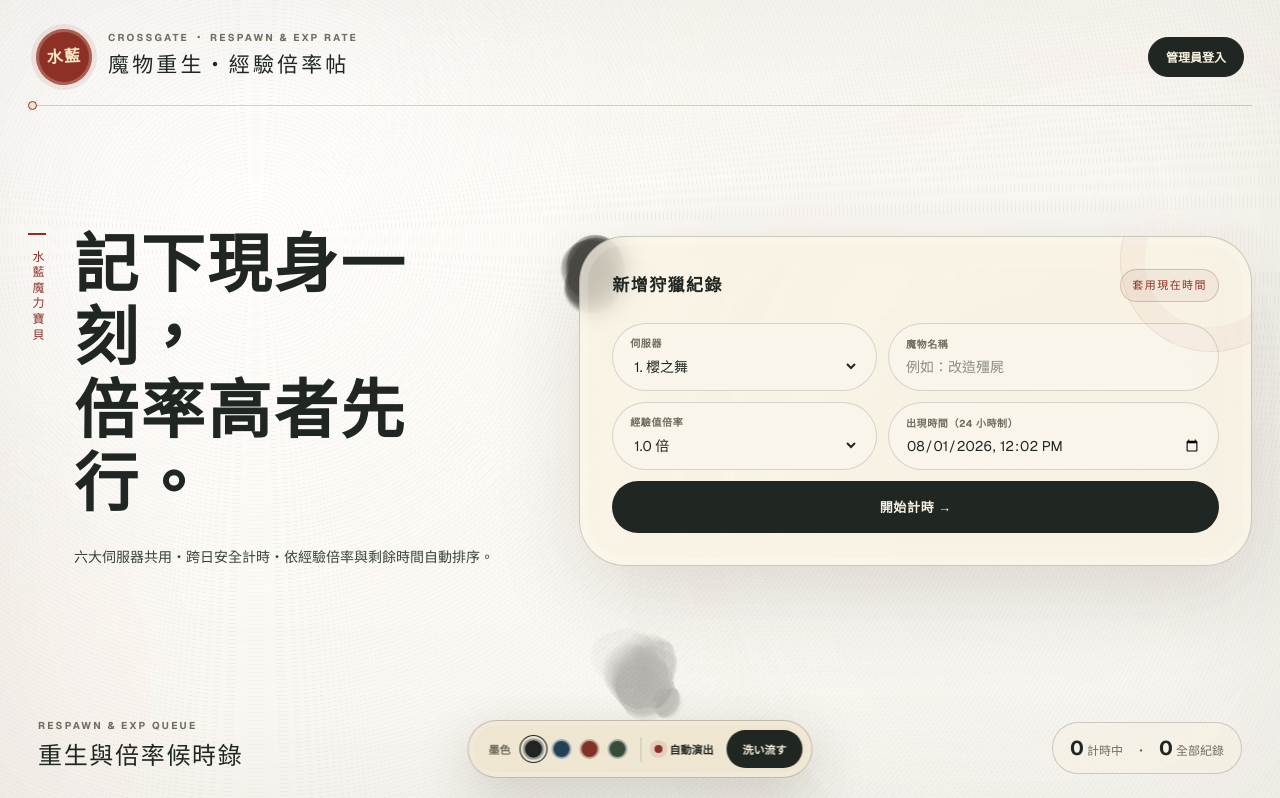
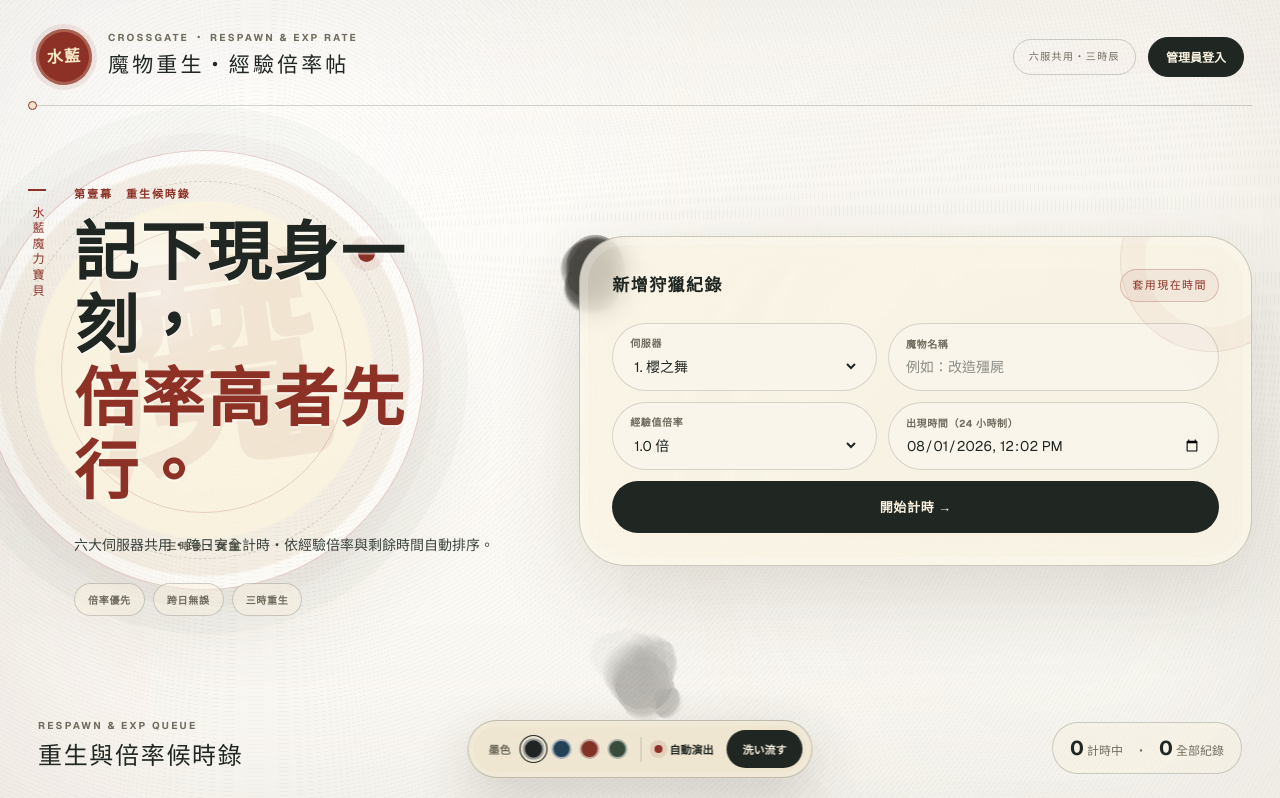
Before and after one commit to teemo1069/cg-monster-timer, a Next.js app: page / in a window 1280 px wide. Shown: the top 798 px of the page. Built offline with nearby package versions, Linux system fonts and the light colour scheme.

Commit message:
完成圓形計時器互動與相容性修正

```diff
--- a/app/page.tsx
+++ b/app/page.tsx
@@ -31,6 +31,7 @@ function clean(v: unknown): Timer[] {
     .map(x => ({ ...x, monster: x.monster.trim().slice(0, 30) || "未命名魔物", multiplier: MULTIPLIERS.includes(x.multiplier) ? x.multiplier : 1 }));
 }
 function localValue(date = new Date()) { return new Date(date.getTime() - date.getTimezoneOffset() * 60000).toISOString().slice(0, 16); }
+function timerId() { return globalThis.crypto?.randomUUID?.() ?? `${Date.now()}-${Math.random().toString(36).slice(2, 10)}`; }
 function clock(ms: number) {
   const total = Math.max(0, Math.floor(ms / 1000));
   return [Math.floor(total / 3600), Math.floor(total % 3600 / 60), total % 60].map(x => String(x).padStart(2, "0")).join(":");
@@ -76,19 +77,19 @@ function InkCanvas({ tone, auto, wash }: { tone: Tone; auto: boolean; wash: numb
 }
 
 export default function Home() {
-  const [timers,setTimers]=useState<Timer[]>([]),[now,setNow]=useState(0),[server,setServer]=useState<Server>(SERVERS[0]);
+  const [timers,setTimers]=useState<Timer[]>([]),[now,setNow]=useState(0),[ready,setReady]=useState(false),[server,setServer]=useState<Server>(SERVERS[0]);
   const [monster,setMonster]=useState(""),[multiplier,setMultiplier]=useState(1),[appeared,setAppeared]=useState(""),[error,setError]=useState("");
   const [tone,setTone]=useState<Tone>("sumi"),[auto,setAuto]=useState(true),[wash,setWash]=useState(0);
   const [adminOpen,setAdminOpen]=useState(false),[admin,setAdmin]=useState(false),[user,setUser]=useState(""),[pass,setPass]=useState(""),[loginError,setLoginError]=useState("");
   const [authBusy,setAuthBusy]=useState(false),[authChecking,setAuthChecking]=useState(true),[mustChangePassword,setMustChangePassword]=useState(false);
   const [newPass,setNewPass]=useState(""),[confirmPass,setConfirmPass]=useState("");
   const [autoRepair,setAutoRepair]=useState(false),[diagnostic,setDiagnostic]=useState("系統尚未執行診斷"); const hydrated=useRef(false);
-  useEffect(()=>{let id:ReturnType<typeof setInterval>|undefined;const frame=requestAnimationFrame(()=>{setNow(Date.now());setAppeared(localValue());try{const raw=localStorage.getItem(STORAGE_KEY);if(raw)setTimers(clean(JSON.parse(raw)));setAutoRepair(localStorage.getItem("waterblue-auto-repair")==="true");}catch{setDiagnostic("偵測到紀錄格式異常，請執行 Repair");}hydrated.current=true;id=setInterval(()=>setNow(Date.now()),1000);});return()=>{cancelAnimationFrame(frame);if(id)clearInterval(id);};},[]);
+  useEffect(()=>{let id:ReturnType<typeof setInterval>|undefined;const frame=requestAnimationFrame(()=>{setNow(Date.now());setAppeared(localValue());try{const raw=localStorage.getItem(STORAGE_KEY);if(raw)setTimers(clean(JSON.parse(raw)));setAutoRepair(localStorage.getItem("waterblue-auto-repair")==="true");}catch{setDiagnostic("偵測到紀錄格式異常，請執行 Repair");}hydrated.current=true;setReady(true);id=setInterval(()=>setNow(Date.now()),1000);});return()=>{cancelAnimationFrame(frame);if(id)clearInterval(id);};},[]);
   useEffect(()=>{const token=sessionStorage.getItem(ADMIN_SESSION_KEY);if(!token){queueMicrotask(()=>setAuthChecking(false));return;}adminAuth({action:"verify",sessionToken:token}).then(data=>{setAdmin(!!data.authenticated);setMustChangePassword(!!data.mustChangePassword);if(data.authenticated)setDiagnostic("管理員工作階段已安全恢復");}).catch(()=>{sessionStorage.removeItem(ADMIN_SESSION_KEY);setAdmin(false);}).finally(()=>setAuthChecking(false));},[]);
   useEffect(()=>{if(hydrated.current)localStorage.setItem(STORAGE_KEY,JSON.stringify(timers));},[timers]);
   useEffect(()=>{if(!hydrated.current)return;localStorage.setItem("waterblue-auto-repair",String(autoRepair));if(!autoRepair)return;const id=setInterval(()=>{setTimers(x=>clean(x));setDiagnostic(`AI 自動巡檢完成・${dateTime(Date.now())}・未發現阻塞`);},15000);return()=>clearInterval(id);},[autoRepair]);
   const ordered=useMemo(()=>[...timers].sort((a,b)=>b.multiplier-a.multiplier || (b.appearedAt+THREE_HOURS-now)-(a.appearedAt+THREE_HOURS-now)),[timers,now]);
-  const add=(e:FormEvent)=>{e.preventDefault();const at=new Date(appeared).getTime();if(!monster.trim())return setError("請輸入魔物名稱");if(!Number.isFinite(at))return setError("請輸入正確的日期與時間");if(at>Date.now()+60000)return setError("出現時間不可晚於現在");setTimers(x=>[...x,{id:crypto.randomUUID(),server,monster:monster.trim(),multiplier,appearedAt:at,createdAt:Date.now()}]);setMonster("");setAppeared(localValue());setError("");};
+  const add=(e:FormEvent)=>{e.preventDefault();if(!ready)return setError("候時錄載入中，請稍候一瞬");const at=new Date(appeared).getTime();if(!monster.trim())return setError("請輸入魔物名稱");if(!Number.isFinite(at))return setError("請輸入正確的日期與時間");if(at>Date.now()+60000)return setError("出現時間不可晚於現在");setTimers(x=>[...x,{id:timerId(),server,monster:monster.trim(),multiplier,appearedAt:at,createdAt:Date.now()}]);setMonster("");setAppeared(localValue());setError("");};
   const login=async(e:FormEvent)=>{e.preventDefault();setAuthBusy(true);setLoginError("");try{const data=await adminAuth({action:"login",username:user,password:pass});if(!data.authenticated||!data.sessionToken)throw new Error("登入驗證失敗");sessionStorage.setItem(ADMIN_SESSION_KEY,data.sessionToken);setAdmin(true);setMustChangePassword(!!data.mustChangePassword);setPass("");setDiagnostic(data.mustChangePassword?"首次安全登入完成・請先更換新密碼":"管理員驗證完成・修復模組已解鎖");}catch(err){setLoginError(err instanceof Error?err.message:"登入失敗");}finally{setAuthBusy(false);}};
   const verifyAdmin=async()=>{const token=sessionStorage.getItem(ADMIN_SESSION_KEY);if(!token)return false;try{const data=await adminAuth({action:"verify",sessionToken:token});if(!data.authenticated)throw new Error();setMustChangePassword(!!data.mustChangePassword);return !data.mustChangePassword;}catch{sessionStorage.removeItem(ADMIN_SESSION_KEY);setAdmin(false);setLoginError("登入已失效，請重新登入");return false;}};
   const repair=async()=>{if(!await verifyAdmin())return setDiagnostic("請先完成管理員驗證與密碼更新");let repaired=clean(timers),removed=0;try{const parsed=JSON.parse(localStorage.getItem(STORAGE_KEY)||"[]");repaired=clean(parsed);removed=Array.isArray(parsed)?Math.max(0,parsed.length-repaired.length):0;}catch{}setTimers(repaired);localStorage.setItem(STORAGE_KEY,JSON.stringify(repaired));setDiagnostic(`Repair 完成・保留 ${repaired.length} 筆・清除 ${removed} 筆異常資料・跨日時間軸正常`);};
@@ -98,19 +99,19 @@ export default function Home() {
   const active=timers.filter(x=>x.appearedAt+THREE_HOURS>now).length;
   return <main className="site-shell"><InkCanvas tone={tone} auto={auto} wash={wash}/><div className="paper-grain"/>
     <div className="content-wrap">
-      <header><div className="brand"><span className="seal">水藍</span><div><p className="eyebrow">CROSSGATE ・ RESPAWN &amp; EXP RATE</p><h1>魔物重生・經驗倍率帖</h1></div></div><button className="ghost" onClick={()=>setAdminOpen(x=>!x)}>{admin?"管理中":"管理員登入"}</button></header>
-      <section className="hero"><div className="hero-copy"><p className="vertical">水藍魔力寶貝</p><div><h2>記下現身一刻，<br/>倍率高者先行。</h2><p>六大伺服器共用・跨日安全計時・依經驗倍率與剩餘時間自動排序。</p></div></div>
+      <header><div className="brand"><span className="seal">水藍</span><div><p className="eyebrow">CROSSGATE ・ RESPAWN &amp; EXP RATE</p><h1>魔物重生・經驗倍率帖</h1></div></div><div className="header-actions"><span className="poster-year">六服共用・三時辰</span><button className="ghost" onClick={()=>setAdminOpen(x=>!x)}>{admin?"管理中":"管理員登入"}</button></div></header>
+      <section className="hero"><div className="hero-orbit" aria-hidden="true"><span>魔</span><i/><b>三時後・再臨</b></div><div className="hero-copy"><p className="vertical">水藍魔力寶貝</p><div><p className="hero-index">第壹幕　重生候時錄</p><h2>記下現身一刻，<br/><em>倍率高者先行。</em></h2><p>六大伺服器共用・跨日安全計時・依經驗倍率與剩餘時間自動排序。</p><div className="hero-notes"><span>倍率優先</span><span>跨日無誤</span><span>三時重生</span></div></div></div>
         <form className="timer-form" onSubmit={add}><div className="form-head"><b>新增狩獵紀錄</b><button type="button" onClick={()=>setAppeared(localValue())}>套用現在時間</button></div><div className="fields">
           <label><span>伺服器</span><select value={server} onChange={e=>setServer(e.target.value as Server)}>{SERVERS.map((x,i)=><option key={x} value={x}>{i+1}. {x}</option>)}</select></label>
           <label><span>魔物名稱</span><input value={monster} onChange={e=>setMonster(e.target.value)} placeholder="例如：改造殭屍" maxLength={30}/></label>
           <label><span>經驗值倍率</span><select value={multiplier} onChange={e=>setMultiplier(Number(e.target.value))}>{MULTIPLIERS.map(x=><option key={x} value={x}>{x.toFixed(1)} 倍</option>)}</select></label>
-          <label><span>出現時間（24 小時制）</span><input type="datetime-local" value={appeared} max={localValue()} onChange={e=>setAppeared(e.target.value)}/></label><button className="primary">開始計時 →</button></div>{error&&<p className="error">{error}</p>}</form>
+          <label><span>出現時間（24 小時制）</span><input type="datetime-local" value={appeared} max={appeared?localValue():undefined} onChange={e=>setAppeared(e.target.value)}/></label><button className="primary" disabled={!ready}>{ready?"開始計時 →":"候時錄載入中…"}</button></div>{error&&<p className="error">{error}</p>}</form>
       </section>
       {adminOpen&&<section className="admin-panel">{authChecking?<div className="auth-status">正在確認安全登入狀態…</div>:!admin?<form className="login" onSubmit={login}><div><p className="kicker">SECURE ADMIN</p><h3>管理員後端驗證</h3></div><label><span>帳號</span><input value={user} onChange={e=>setUser(e.target.value)} autoComplete="username"/></label><label><span>密碼</span><input type="password" value={pass} onChange={e=>setPass(e.target.value)} autoComplete="current-password"/></label><button className="dark" disabled={authBusy}>{authBusy?"驗證中…":"安全登入"}</button>{loginError&&<p className="error">{loginError}</p>}</form>:mustChangePassword?<form className="password-change" onSubmit={changePassword}><div><p className="kicker">FIRST LOGIN</p><h3>首次登入，請設定新密碼</h3><p>至少 12 字元，並包含英文大小寫、數字、符號中的三類。</p></div><label><span>新密碼</span><input type="password" value={newPass} onChange={e=>setNewPass(e.target.value)} autoComplete="new-password"/></label><label><span>再次輸入</span><input type="password" value={confirmPass} onChange={e=>setConfirmPass(e.target.value)} autoComplete="new-password"/></label><button className="dark" disabled={authBusy}>{authBusy?"更新中…":"儲存新密碼"}</button>{loginError&&<p className="error">{loginError}</p>}</form>:
         <div className="repair"><div><p className="kicker">SYSTEM CARE・SUPABASE VERIFIED</p><h3>Repair 與 AI 障礙排除</h3><p>{diagnostic}</p></div><div className="repair-actions"><button className="dark" onClick={repair}>Repair 立即修復</button><label className="switch-row"><input type="checkbox" checked={autoRepair} onChange={e=>void toggleAutoRepair(e.target.checked)}/><span className="switch"/>AI 自動障礙排除</label><button className="logout" onClick={logout}>安全登出</button></div></div>}</section>}
       <section className="queue"><div className="section-head"><div><p className="kicker">RESPAWN &amp; EXP QUEUE</p><h3>重生與倍率候時錄</h3></div><div className="summary"><b>{active}</b> 計時中　・　<b>{timers.length}</b> 全部紀錄</div></div>
         <div className="servers">{SERVERS.map((x,i)=><span key={x}><b>{i+1}</b>{x}</span>)}</div>
-        <div className="timer-list">{ordered.length===0?<div className="empty"><span>◯</span><h4>候時錄尚無墨跡</h4><p>在上方輸入魔物出現時間與倍率，即會自動計算三小時重生並排序。</p></div>:ordered.map((x,i)=>{const end=x.appearedAt+THREE_HOURS,left=Math.max(0,end-now),expired=left<=0;return <article className={`timer-card ${expired?"expired":""}`} key={x.id}><div className="rank">{String(i+1).padStart(2,"0")}</div><div className="monster"><div className="monster-meta"><span>{x.server}</span><b>{x.multiplier.toFixed(1)} 倍經驗</b></div><h4>{x.monster}</h4><p>現身 {dateTime(x.appearedAt)} ・ 重生 {dateTime(end)}</p></div><div className="count"><span>{expired?"已可重生":"距離重生"}</span><strong>{clock(left)}</strong><div><i style={{width:`${Math.min(100,left/THREE_HOURS*100)}%`}}/></div></div><button className="remove" onClick={()=>setTimers(t=>t.filter(y=>y.id!==x.id))} aria-label={`刪除 ${x.monster}`}>×</button></article>;})}</div>
+        <div className="timer-list">{ordered.length===0?<div className="empty"><span>◯</span><h4>候時錄尚無墨跡</h4><p>在上方輸入魔物出現時間與倍率，即會自動計算三小時重生並排序。</p></div>:ordered.map((x,i)=>{const end=x.appearedAt+THREE_HOURS,left=Math.max(0,end-now),expired=left<=0,progress=Math.min(100,left/THREE_HOURS*100);return <article className={`timer-card ${expired?"expired":""}`} key={x.id}><div className="rank"><span>{String(i+1).padStart(2,"0")}</span></div><div className="monster"><div className="monster-meta"><span>{x.server}</span><b>{x.multiplier.toFixed(1)} 倍經驗</b></div><h4>{x.monster}</h4><p>現身 {dateTime(x.appearedAt)} ・ 重生 {dateTime(end)}</p></div><div className="count"><div className="count-orbit" style={{background:`conic-gradient(var(--red) ${progress}%, rgba(44,47,40,.12) ${progress}% 100%)`}}><div><span>{expired?"已可重生":"距離重生"}</span><strong>{clock(left)}</strong></div></div></div><button className="remove" onClick={()=>setTimers(t=>t.filter(y=>y.id!==x.id))} aria-label={`刪除 ${x.monster}`}>×</button></article>;})}</div>
       </section><footer><span>水藍魔力寶貝・六服共用</span><span>倍率優先・剩餘時間次序・資料保留於此裝置</span></footer>
     </div>
     <nav className="controls" aria-label="水墨控制列"><span>墨色</span><div>{(Object.keys(INKS) as Tone[]).map(k=><button key={k} className={tone===k?"selected":""} style={{background:`rgb(${INKS[k].rgb})`}} onClick={()=>setTone(k)} aria-label={INKS[k].label}/>)}</div><i/><button className={auto?"auto on":"auto"} onClick={()=>setAuto(x=>!x)}><b/>自動演出</button><button className="wash" onClick={()=>setWash(x=>x+1)}>洗い流す</button></nav>
```
